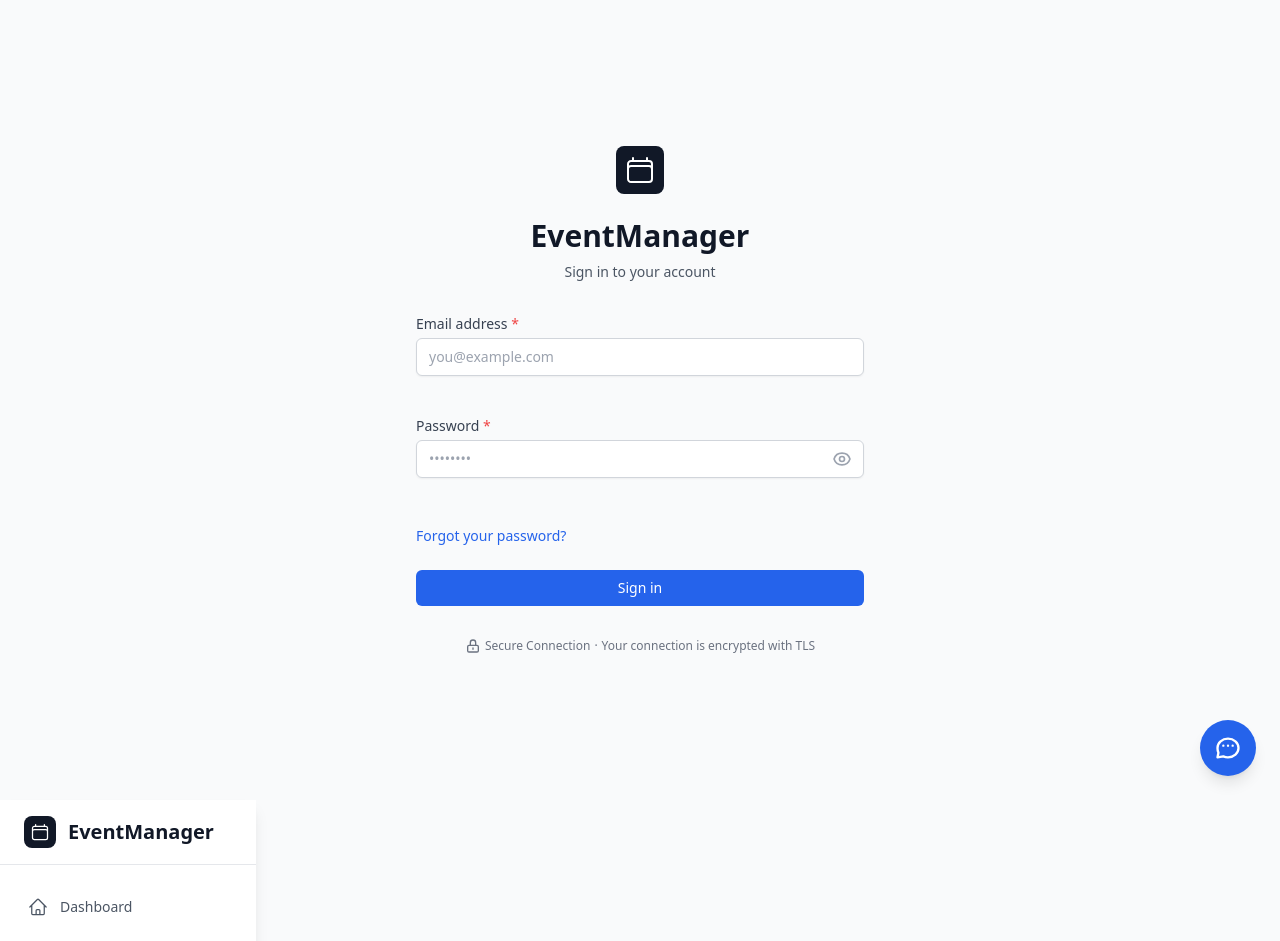
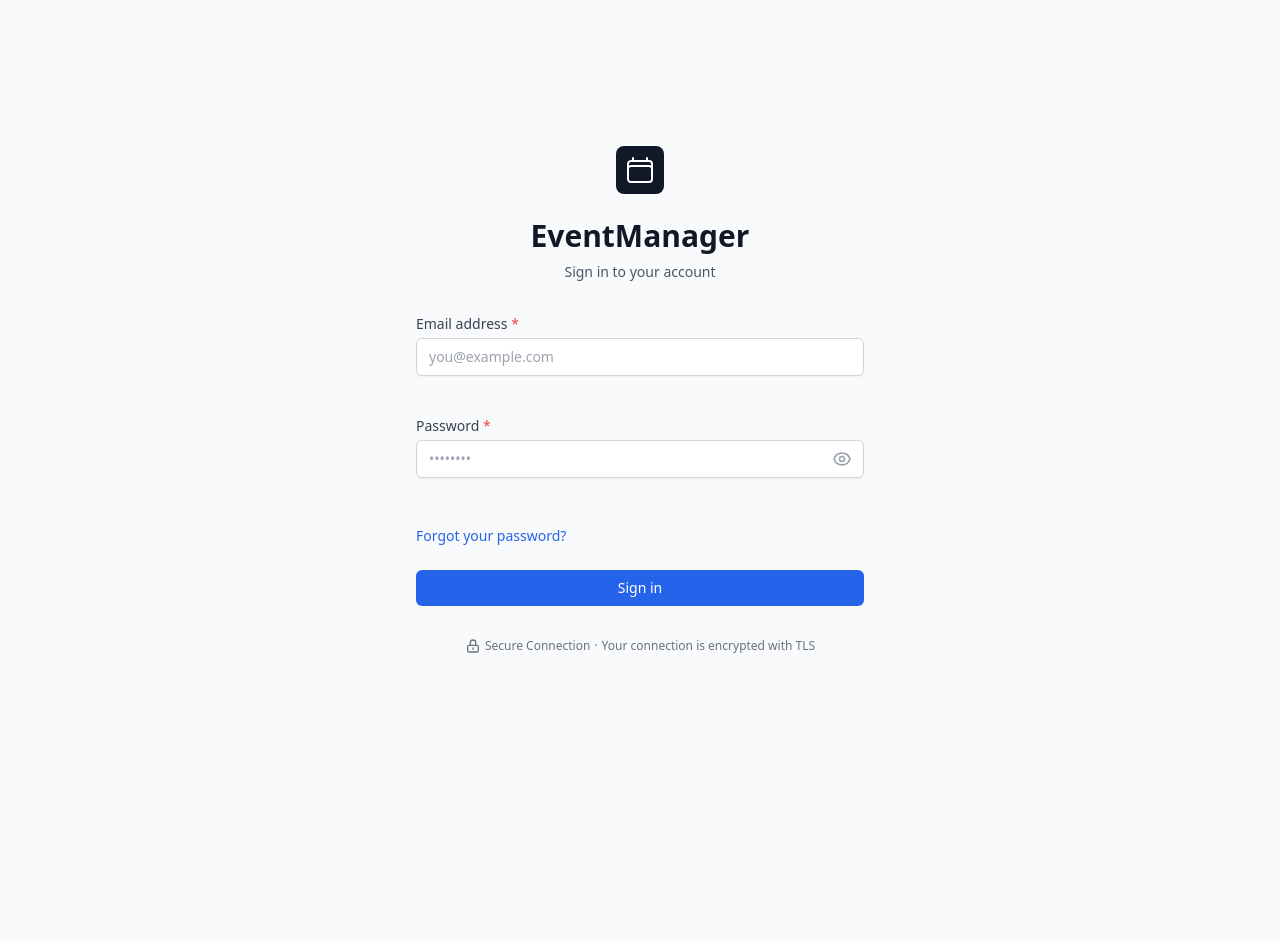
Before and after one commit to qlaxd/event-manager, a Vue app in the folder frontend/: page /login in a window 1280 px wide. Shown: the top 941 px of the page. After the commit the page ends 800 px from the top, so only its background shows below. Built offline with nearby package versions, Linux system fonts and the light colour scheme; no server answers; the HTML template or start-up script is replaced by a standard one.

Commit message:
Remove ChatWidget and TheSidebar components from App.vue
- Eliminated ChatWidget and TheSidebar from the main application layout to streamline the UI.
- Updated App.vue to reflect the removal of these components, focusing on a cleaner structure.

```diff
--- a/frontend/src/App.vue
+++ b/frontend/src/App.vue
@@ -1,14 +1,11 @@
 <script setup lang="ts">
 import { RouterView } from 'vue-router'
-import ChatWidget from '@/components/ui/ChatWidget.vue'
-import TheSidebar from '@/components/ui/TheSidebar.vue'
+
 </script>
 
 <template>
   <div id="app" class="min-h-screen bg-gray-50">
     <RouterView/>
-    <ChatWidget />
-    <TheSidebar />
   </div>
 </template>
 
```
